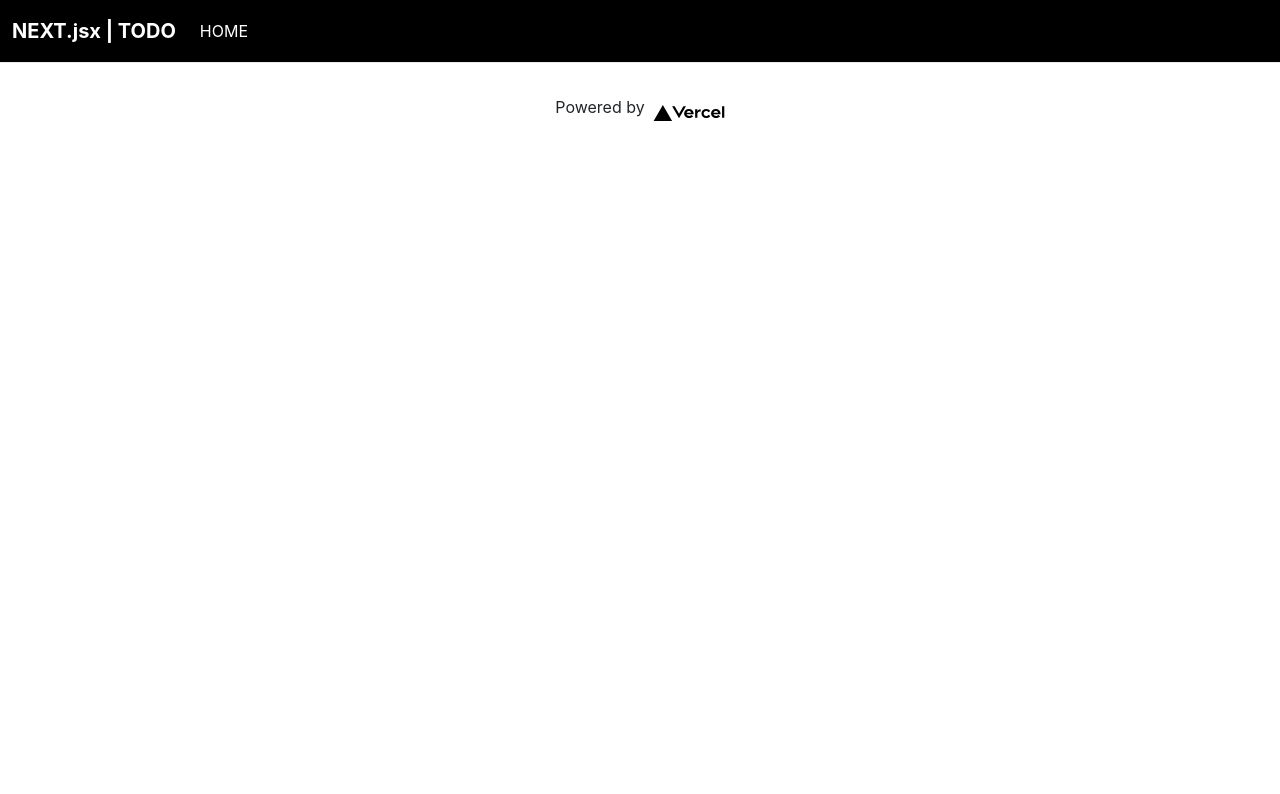
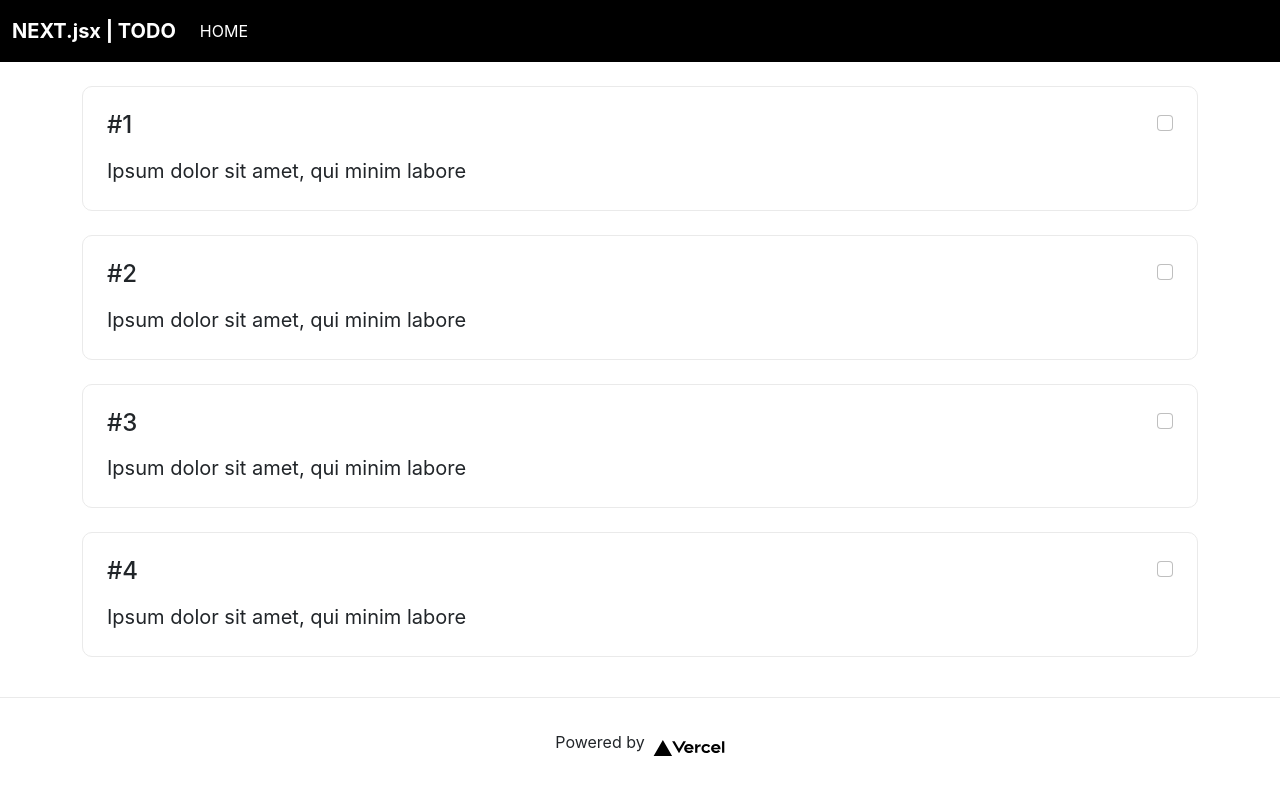
Before and after one commit to Ant1s0c1al/todo-webapp, a Next.js app in the folder next-todo-app/: page / in a window 1280 px wide. Shown: the top 794 px of the page. Built offline with nearby package versions, Linux system fonts and the light colour scheme; data requests are answered from the project's data file.

Commit message:
[Build]: Imported Todos List To HomePage

```diff
--- a/next-todo-app/app/page.jsx
+++ b/next-todo-app/app/page.jsx
@@ -1,9 +1,13 @@
 /* [Home] */
 import styles from './page.module.scss';
+import Todos from './todos';
 
 export default function Home() {
   return (
     <>
+      <section className='container mt-4'>
+        <Todos />
+      </section>
     </>
   );
 }
```
